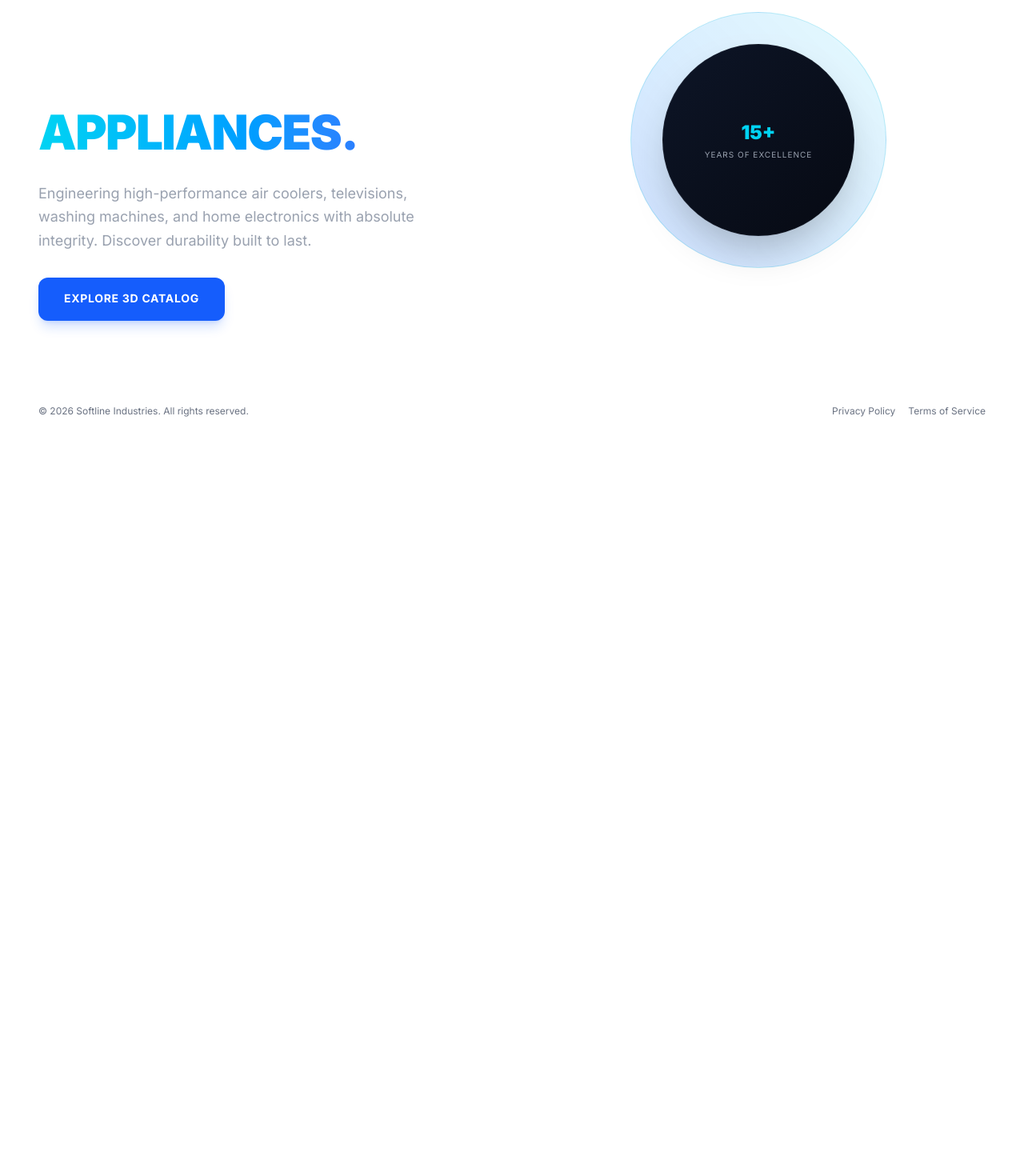
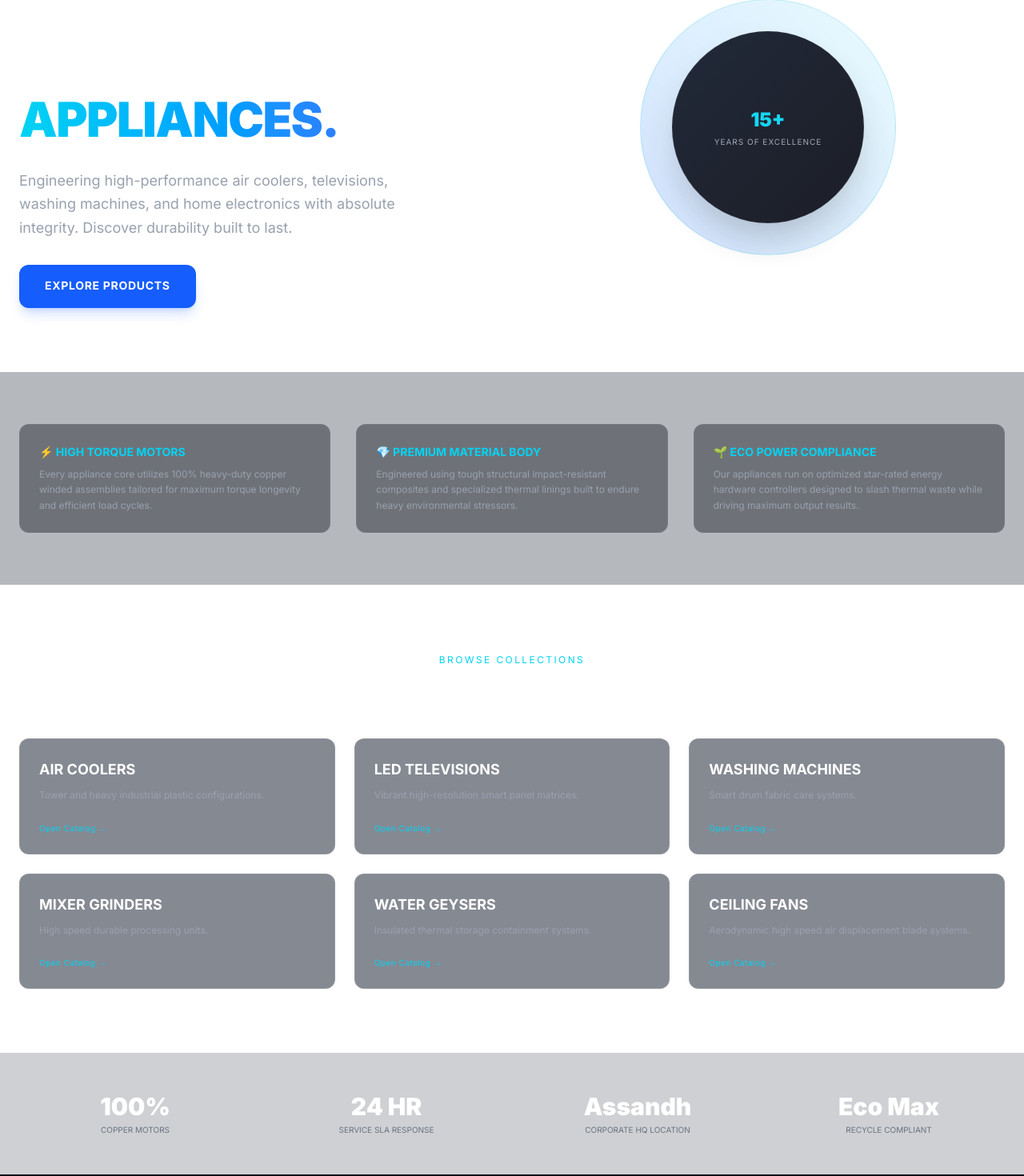
Before and after one commit to manikdhiman/softline-3d, a Next.js app: page / in a window 1280 px wide. Shown: the part 258-1728 px from the top of the page at 80% size. Before the commit the page ends 828 px from the top, so only its background shows below. Built offline with nearby package versions, Linux system fonts and the light colour scheme.

Commit message:
feat: implemented persistent dynamic active navbar highlights and expanded deep home sections

```diff
--- a/src/app/page.js
+++ b/src/app/page.js
@@ -4,15 +4,15 @@ import Link from 'next/link';
 
 export default function Home() {
   return (
-    <main className="min-h-[calc(100vh-80px)] text-white flex flex-col justify-between p-6 md:p-12">
+    <main className="min-h-screen text-white flex flex-col justify-between">
 
-      {/* Main Minimalist Hero Section */}
-      <div className="w-full max-w-7xl mx-auto my-auto text-center md:text-left py-20 grid grid-cols-1 md:grid-cols-2 items-center gap-12">
+      {/* SECTION 1: HERO DISPLAY PANEL */}
+      <section className="w-full max-w-7xl mx-auto px-6 pt-16 md:pt-28 pb-20 grid grid-cols-1 md:grid-cols-2 items-center gap-12">
         <div>
           <span className="text-xs font-mono tracking-[0.3em] text-cyan-400 uppercase block mb-3">
             Welcome to Softline Industries
           </span>
-          <h1 className="text-4xl md:text-6xl font-black tracking-tight leading-tight mb-6">
+          <h1 className="text-4xl md:text-6xl font-black tracking-tight leading-tight mb-6 uppercase">
             PREMIUM HOUSEHOLD <br />
             <span className="text-transparent bg-clip-text bg-gradient-to-r from-cyan-400 to-blue-500">
               APPLIANCES.
@@ -22,33 +22,106 @@ export default function Home() {
             Engineering high-performance air coolers, televisions, washing machines, and home electronics with absolute integrity. Discover durability built to last.
           </p>
 
-          <div className="flex flex-col sm:flex-row justify-center md:justify-start gap-4">
-            <Link href="/products" className="bg-blue-600 hover:bg-blue-500 text-white font-bold text-sm uppercase tracking-wider px-8 py-4 rounded-xl text-center transition shadow-lg shadow-blue-600/20">
-              Explore 3D Catalog
+          <div className="flex flex-col sm:flex-row gap-4">
+            <Link href="/products/coolers" className="bg-blue-600 hover:bg-blue-500 text-white font-bold text-sm uppercase tracking-wider px-8 py-4 rounded-xl text-center transition shadow-lg shadow-blue-600/20">
+              Explore Products
             </Link>
-            <a href="#" className="border border-white/10 hover:border-white/20 bg-white/5 text-white font-bold text-sm uppercase tracking-wider px-8 py-4 rounded-xl text-center transition">
-              Learn More
-            </a>
+            <Link href="/contact" className="border border-white/10 hover:border-white/20 bg-white/5 text-white font-bold text-sm uppercase tracking-wider px-8 py-4 rounded-xl text-center transition">
+              Get in Touch
+            </Link>
           </div>
         </div>
 
-        {/* Right Side Visual Block */}
-        <div className="hidden md:flex justify-center items-center">
-          <div className="w-80 h-80 rounded-full bg-gradient-to-tr from-blue-600/20 to-cyan-400/10 border border-cyan-500/20 flex items-center justify-center relative animate-pulse">
-            <div className="w-60 h-60 rounded-full bg-gradient-to-br from-[#0d1527] to-[#070A13] border border-white/5 flex flex-col items-center justify-center p-6 text-center shadow-2xl">
+        {/* Right Side Corporate Ring Graphic */}
+        <div className="flex justify-center items-center">
+          <div className="w-72 h-72 md:w-80 md:h-80 rounded-full bg-gradient-to-tr from-blue-600/20 to-cyan-400/10 border border-cyan-500/20 flex items-center justify-center relative animate-pulse">
+            <div className="w-56 h-56 md:w-60 md:h-60 rounded-full bg-gradient-to-br from-[#0d1527] to-[#070A13] border border-white/5 flex flex-col items-center justify-center p-6 text-center shadow-2xl">
               <span className="text-2xl font-black text-cyan-400">15+</span>
               <span className="text-[10px] uppercase tracking-widest text-gray-400 mt-1 font-mono">Years of Excellence</span>
             </div>
           </div>
         </div>
-      </div>
+      </section>
 
-      {/* Footer Banner */}
-      <footer className="w-full max-w-7xl mx-auto border-t border-white/5 pt-6 flex flex-col sm:flex-row justify-between items-center gap-4 text-xs text-gray-500 font-mono">
+      {/* SECTION 2: CORE VALUE INDUSTRIAL ENGINEERING PILLARS */}
+      <section className="w-full bg-[#0d1527]/30 border-t border-b border-white/5 backdrop-blur-md">
+        <div className="max-w-7xl mx-auto px-6 py-16 grid grid-cols-1 md:grid-cols-3 gap-8">
+          <div className="border border-white/5 bg-[#070A13]/40 p-6 rounded-xl font-mono text-xs">
+            <span className="text-cyan-400 font-bold block text-sm mb-2">⚡ HIGH TORQUE MOTORS</span>
+            <p className="text-gray-400 leading-relaxed">Every appliance core utilizes 100% heavy-duty copper winded assemblies tailored for maximum torque longevity and efficient load cycles.</p>
+          </div>
+          <div className="border border-white/5 bg-[#070A13]/40 p-6 rounded-xl font-mono text-xs">
+            <span className="text-cyan-400 font-bold block text-sm mb-2">💎 PREMIUM MATERIAL BODY</span>
+            <p className="text-gray-400 leading-relaxed">Engineered using tough structural impact-resistant composites and specialized thermal linings built to endure heavy environmental stressors.</p>
+          </div>
+          <div className="border border-white/5 bg-[#070A13]/40 p-6 rounded-xl font-mono text-xs">
+            <span className="text-cyan-400 font-bold block text-sm mb-2">🌱 ECO POWER COMPLIANCE</span>
+            <p className="text-gray-400 leading-relaxed">Our appliances run on optimized star-rated energy hardware controllers designed to slash thermal waste while driving maximum output results.</p>
+          </div>
+        </div>
+      </section>
+
+      {/* SECTION 3: HOMEPAGE PRODUCT CATALOG LINKS PREVIEW MAP */}
+      <section className="w-full max-w-7xl mx-auto px-6 py-20">
+        <div className="text-center mb-12">
+          <span className="text-xs font-mono text-cyan-400 tracking-[0.2em] uppercase">Browse Collections</span>
+          <h2 className="text-3xl font-black uppercase tracking-tight mt-1">Our Product Verticals</h2>
+        </div>
+
+        <div className="grid grid-cols-1 sm:grid-cols-2 lg:grid-cols-3 gap-6">
+          {[
+            { name: "Air Coolers", desc: "Tower and heavy industrial plastic configurations.", link: "/products/coolers" },
+            { name: "LED Televisions", desc: "Vibrant high-resolution smart panel matrices.", link: "/products/televisions" },
+            { name: "Washing Machines", desc: "Smart drum fabric care systems.", link: "/products/washing-machines" },
+            { name: "Mixer Grinders", desc: "High speed durable processing units.", link: "/products/mixer-grinders" },
+            { name: "Water Geysers", desc: "Insulated thermal storage containment systems.", link: "/products/geysers" },
+            { name: "Ceiling Fans", desc: "Aerodynamic high speed air displacement blade systems.", link: "/products/fans" }
+          ].map((item, idx) => (
+            <Link
+              key={idx}
+              href={item.link}
+              className="bg-[#0d1527]/50 border border-white/10 p-6 rounded-xl hover:border-cyan-400 transition-all duration-300 flex flex-col justify-between group"
+            >
+              <div>
+                <h3 className="text-lg font-bold uppercase text-white group-hover:text-cyan-400 transition mb-2">{item.name}</h3>
+                <p className="text-xs text-gray-400 font-mono leading-relaxed">{item.desc}</p>
+              </div>
+              <span className="text-[10px] font-mono tracking-wider text-cyan-400 mt-6 inline-block group-hover:translate-x-1 transition-transform">
+                Open Catalog →
+              </span>
+            </Link>
+          ))}
+        </div>
+      </section>
+
+      {/* SECTION 4: CORPORATE BOTTOM INFOGRAPHIC STATS */}
+      <section className="w-full bg-[#0d1527]/20 border-t border-white/5 py-12">
+        <div className="max-w-7xl mx-auto px-6 grid grid-cols-2 md:grid-cols-4 gap-6 text-center font-mono">
+          <div>
+            <div className="text-2xl md:text-3xl font-black text-white">100%</div>
+            <div className="text-[10px] text-gray-500 uppercase mt-1">Copper Motors</div>
+          </div>
+          <div>
+            <div className="text-2xl md:text-3xl font-black text-white">24 HR</div>
+            <div className="text-[10px] text-gray-500 uppercase mt-1">Service SLA Response</div>
+          </div>
+          <div>
+            <div className="text-2xl md:text-3xl font-black text-white">Assandh</div>
+            <div className="text-[10px] text-gray-500 uppercase mt-1">Corporate HQ Location</div>
+          </div>
+          <div>
+            <div className="text-2xl md:text-3xl font-black text-white">Eco Max</div>
+            <div className="text-[10px] text-gray-500 uppercase mt-1">Recycle Compliant</div>
+          </div>
+        </div>
+      </section>
+
+      {/* FOOTER ROW */}
+      <footer className="w-full max-w-7xl mx-auto border-t border-white/5 p-6 flex flex-col sm:flex-row justify-between items-center gap-4 text-xs text-gray-500 font-mono bg-[#070A13]">
         <div>© 2026 Softline Industries. All rights reserved.</div>
         <div className="space-x-4">
-          <a href="#" className="hover:text-gray-300">Privacy Policy</a>
-          <a href="#" className="hover:text-gray-300">Terms of Service</a>
+          <Link href="/support/e-waste" className="hover:text-gray-300">E-Waste Policy</Link>
+          <Link href="/support/complaint" className="hover:text-gray-300">Support Desk</Link>
         </div>
       </footer>
 
--- a/src/components/Navbar.jsx
+++ b/src/components/Navbar.jsx
@@ -25,6 +25,9 @@ export default function Navbar() {
   const [productOpen, setProductOpen] = useState(false);
   const [supportOpen, setSupportOpen] = useState(false);
 
+  // Helper function to check if a specific item or dropdown is active
+  const isTabActive = (pathPrefix) => pathname.startsWith(pathPrefix);
+
   return (
     <header className="w-full bg-[#070A13]/60 backdrop-blur-xl border-b border-white/10 fixed top-0 left-0 right-0 z-50">
       <div className="max-w-7xl mx-auto px-6 h-20 flex justify-between items-center">
@@ -41,42 +44,58 @@ export default function Navbar() {
             Home
           </Link>
 
-          {/* Products Dropdown */}
+          {/* Products Dropdown - Dynamic Active Highlighting */}
           <div
             className="relative h-full flex items-center cursor-pointer"
             onMouseEnter={() => setProductOpen(true)}
             onMouseLeave={() => setProductOpen(false)}
           >
-            <span className={`transition-all duration-200 flex items-center gap-1 ${pathname.startsWith('/products') ? 'text-cyan-400 font-bold' : 'text-gray-400 hover:text-white'}`}>
+            <span className={`transition-all duration-200 flex items-center gap-1 ${isTabActive('/products') ? 'text-cyan-400 font-bold' : 'text-gray-400 hover:text-white'}`}>
               Products ▼
             </span>
             <div className={`absolute top-20 left-1/2 -translate-x-1/2 w-64 bg-[#0d1527] border border-white/10 p-4 rounded-xl shadow-2xl transition-all duration-200 ${productOpen ? 'opacity-100 visible translate-y-0' : 'opacity-0 invisible -translate-y-2'}`}>
               <div className="flex flex-col space-y-2">
-                {MENU_ITEMS.map((item) => (
-                  <Link key={item.id} href={item.path} onClick={() => setProductOpen(false)} className="p-2 rounded-lg text-xs hover:bg-white/5 text-gray-300 hover:text-cyan-400 transition">
-                    {item.name}
-                  </Link>
-                ))}
+                {MENU_ITEMS.map((item) => {
+                  const isItemActive = pathname === item.path || pathname.startsWith(`${item.path}/`);
+                  return (
+                    <Link
+                      key={item.id}
+                      href={item.path}
+                      onClick={() => setProductOpen(false)}
+                      className={`p-2 rounded-lg text-xs transition block ${isItemActive ? 'bg-cyan-500/10 text-cyan-400 font-bold' : 'hover:bg-white/5 text-gray-300 hover:text-white'}`}
+                    >
+                      {item.name}
+                    </Link>
+                  );
+                })}
               </div>
             </div>
           </div>
 
-          {/* New Support Dropdown Component */}
+          {/* Support Dropdown - Dynamic Active Highlighting */}
           <div
             className="relative h-full flex items-center cursor-pointer"
             onMouseEnter={() => setSupportOpen(true)}
             onMouseLeave={() => setSupportOpen(false)}
           >
-            <span className={`transition-all duration-200 flex items-center gap-1 ${pathname.startsWith('/support') ? 'text-cyan-400 font-bold' : 'text-gray-400 hover:text-white'}`}>
+            <span className={`transition-all duration-200 flex items-center gap-1 ${isTabActive('/support') ? 'text-cyan-400 font-bold' : 'text-gray-400 hover:text-white'}`}>
               Support ▼
             </span>
             <div className={`absolute top-20 left-1/2 -translate-x-1/2 w-56 bg-[#0d1527] border border-white/10 p-4 rounded-xl shadow-2xl transition-all duration-200 ${supportOpen ? 'opacity-100 visible translate-y-0' : 'opacity-0 invisible -translate-y-2'}`}>
               <div className="flex flex-col space-y-2">
-                {SUPPORT_ITEMS.map((item, idx) => (
-                  <Link key={idx} href={item.path} onClick={() => setSupportOpen(false)} className="p-2 rounded-lg text-xs hover:bg-white/5 text-gray-300 hover:text-cyan-400 transition">
-                    {item.name}
-                  </Link>
-                ))}
+                {SUPPORT_ITEMS.map((item, idx) => {
+                  const isSubItemActive = pathname === item.path;
+                  return (
+                    <Link
+                      key={idx}
+                      href={item.path}
+                      onClick={() => setSupportOpen(false)}
+                      className={`p-2 rounded-lg text-xs transition block ${isSubItemActive ? 'bg-cyan-500/10 text-cyan-400 font-bold' : 'hover:bg-white/5 text-gray-300 hover:text-white'}`}
+                    >
+                      {item.name}
+                    </Link>
+                  );
+                })}
               </div>
             </div>
           </div>
@@ -86,10 +105,6 @@ export default function Navbar() {
           </Link>
         </nav>
 
-        <span className="hidden sm:inline-block text-[9px] font-mono tracking-[0.2em] bg-white/5 border border-white/10 px-4 py-1.5 rounded-full text-cyan-400">
-          ESTD 2009
-        </span>
-
       </div>
     </header>
   );
```
